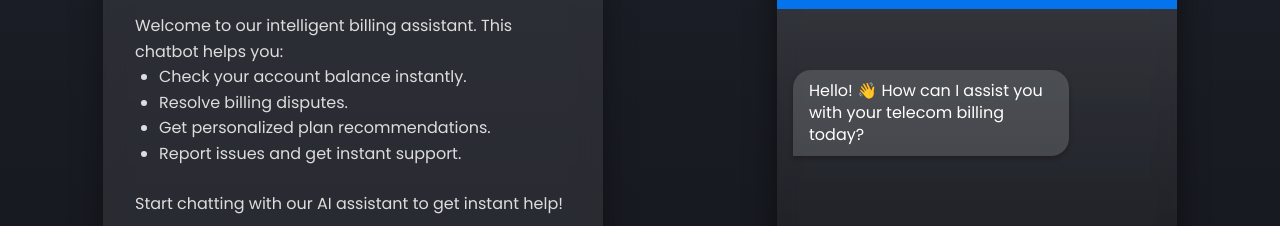
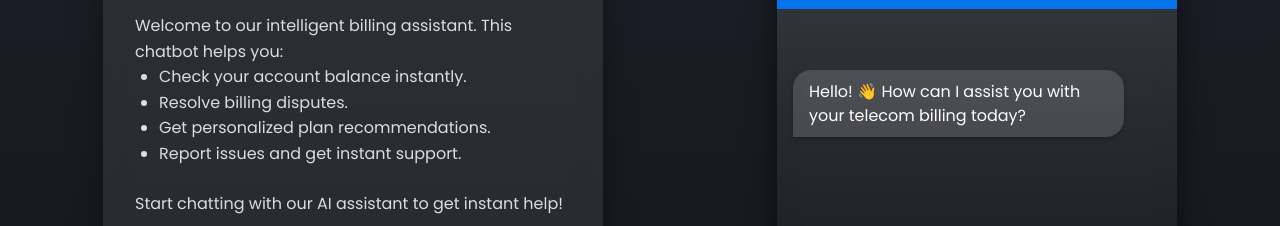
Before and after one commit to knavatha087-ops/aichatbot_telecom.billing, a plain HTML site: page index.html in a window 1280 px wide. Shown: the part 163-389 px from the top of the page. Drawn offline with nearby package versions, Linux system fonts and the light colour scheme.

Commit message:
Add files via upload

```diff
--- a/style.css
+++ b/style.css
@@ -171,9 +171,10 @@ body {
   padding: 0.6rem 1rem;
   border-radius: 18px 18px 18px 0;
   color: #fff;
-  max-width: 75%;
-  word-wrap: break-word;
-  line-height: 1.4;
+  max-width: 90%;        /* ✅ Gives more width to fit neatly */
+  word-wrap: break-word; /* ✅ Wraps text properly */
+  white-space: normal;   /* ✅ Allows multi-line wrapping */
+  line-height: 1.5;
   display: inline-block;
   box-shadow: 0 2px 5px rgba(0, 0, 0, 0.25);
 }
```
